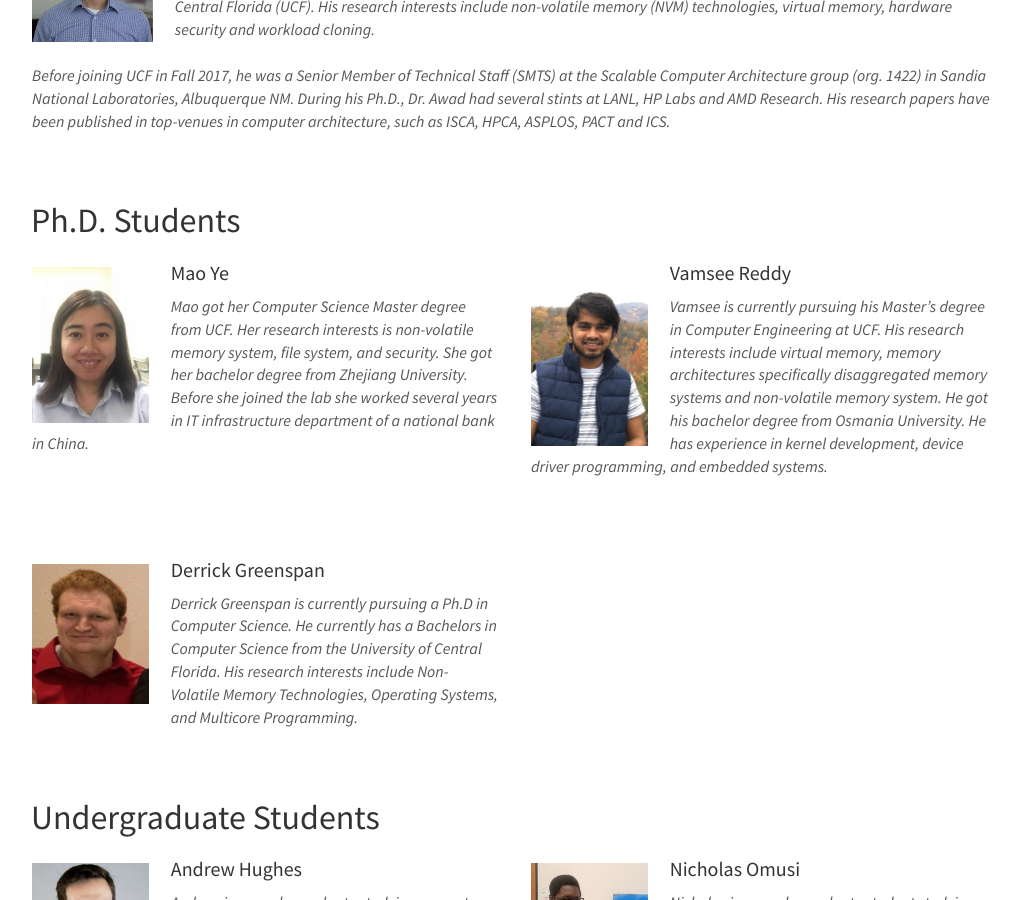
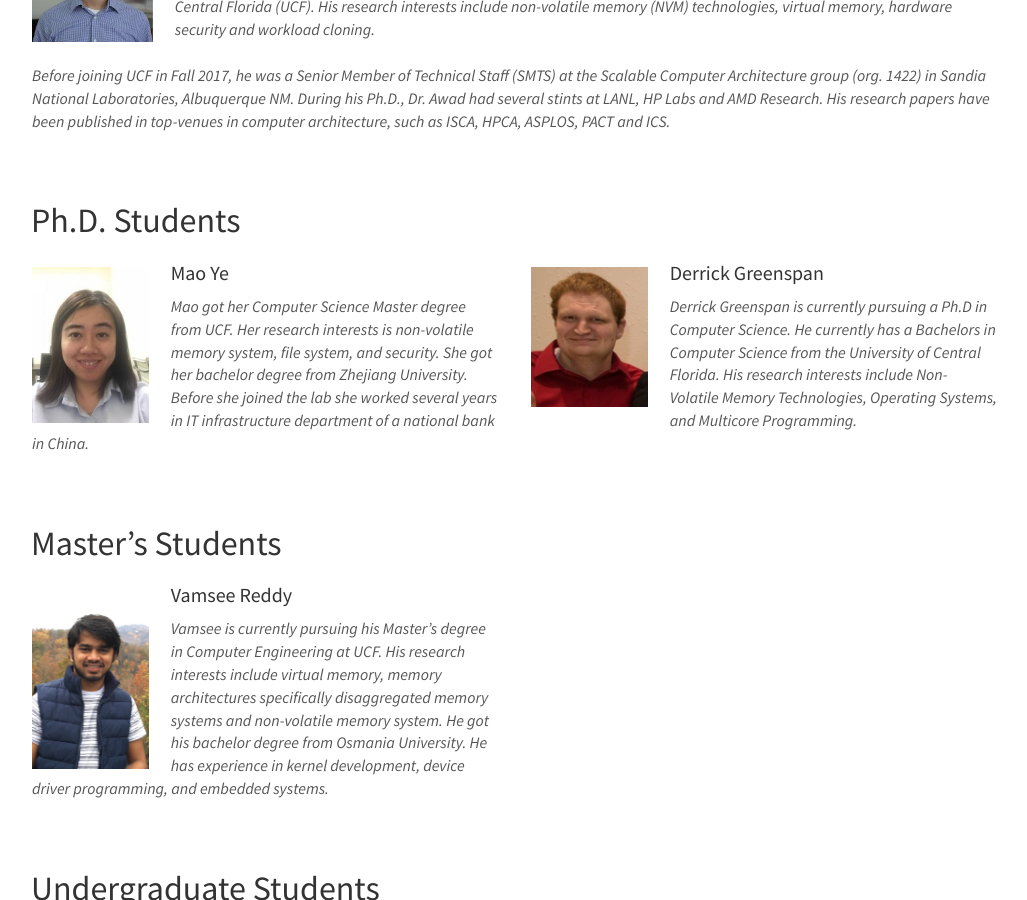
Before and after one commit to sacagroup/sacagroup.github.io, a Jekyll site: the page built from _pages/team.md, in a window 1280 px wide and 900 px high, scrolled down 488 px. Shown: the whole window, without its empty margins (125-1152 px from the left). Built offline with Jekyll 4.4.1, drawn with Linux system fonts in a browser that asks for light colours; nearby versions of some CDN libraries.

Commit message:
Tutorial of adding masters students yml file, and integrating it in the members layout. More detailed information in the readme

```diff
--- /dev/null
+++ b/_data/masterstudents.yml
@@ -0,0 +1,3 @@
+- name: Vamsee Reddy
+  photo: vamsee.jpg
+  info: Vamsee is currently pursuing his Master's degree in Computer Engineering at UCF. His research interests include virtual memory, memory architectures specifically disaggregated memory systems and non-volatile memory system. He got his bachelor degree from Osmania University.  He has experience in kernel development, device driver programming, and embedded systems.
--- a/_data/phdstudents.yml
+++ b/_data/phdstudents.yml
@@ -2,10 +2,6 @@
   photo: mye.jpg
   info: Mao got her Computer Science Master degree from UCF. Her research interests is non-volatile memory system, file system, and security. She got her bachelor degree from Zhejiang University.  Before she joined the lab she worked several years in IT infrastructure department of a national bank in China.
 
-- name: Vamsee Reddy
-  photo: vamsee.jpg
-  info: Vamsee is currently pursuing his Master's degree in Computer Engineering at UCF. His research interests include virtual memory, memory architectures specifically disaggregated memory systems and non-volatile memory system. He got his bachelor degree from Osmania University.  He has experience in kernel development, device driver programming, and embedded systems.
-
 - name: Derrick Greenspan
   photo: dgreenspan.jpg
   info: Derrick Greenspan is currently pursuing a Ph.D in Computer Science. He currently has a Bachelors in Computer Science from the University of Central Florida. His research interests include Non-  Volatile Memory Technologies, Operating Systems, and Multicore Programming.
--- a/_pages/team.md
+++ b/_pages/team.md
@@ -140,10 +140,68 @@ permalink: /members/
 {% endif %}
 
 
-<!--## Undergrad Students
+## Master's Students
+{% assign number_printed = 0 %}
+{% for member in site.data.masterstudents %}
 
+{% assign even_odd = number_printed | modulo: 2 %}
 
--->
+{% if even_odd == 0 %}
+<div class="row">
+{% endif %}
+
+<div class="col-sm-6 clearfix">
+  <img src="{{ site.url }}{{ site.baseurl }}/images/teampic/{{ member.photo }}" class="img-responsive" width="25%" style="float: left" />
+  <h4>{{ member.name }}</h4>
+  <i>{{ member.info }}</i>
+  <ul style="overflow: hidden">
+
+  {% if member.number_educ == 1 %}
+  <li> {{ member.education1 }} </li>
+  {% endif %}
+
+  {% if member.number_educ == 2 %}
+  <li> {{ member.education1 }} </li>
+  <li> {{ member.education2 }} </li>
+  {% endif %}
+
+  {% if member.number_educ == 3 %}
+  <li> {{ member.education1 }} </li>
+  <li> {{ member.education2 }} </li>
+  <li> {{ member.education3 }} </li>
+  {% endif %}
+
+  {% if member.number_educ == 4 %}
+  <li> {{ member.education1 }} </li>
+  <li> {{ member.education2 }} </li>
+  <li> {{ member.education3 }} </li>
+  <li> {{ member.education4 }} </li>
+  {% endif %}
+
+  {% if member.number_educ == 5 %}
+  <li> {{ member.education1 }} </li>
+  <li> {{ member.education2 }} </li>
+  <li> {{ member.education3 }} </li>
+  <li> {{ member.education4 }} </li>
+  <li> {{ member.education5 }} </li>
+  {% endif %}
+
+  </ul>
+</div>
+
+{% assign number_printed = number_printed | plus: 1 %}
+
+{% if even_odd == 1 %}
+</div>
+{% endif %}
+
+{% endfor %}
+
+{% assign even_odd = number_printed | modulo: 2 %}
+{% if even_odd == 1 %}
+</div>
+{% endif %}
+
 
 ## Undergraduate Students
 {% assign number_printed = 0 %}
```
Also changed, not shown: README.md (+10 -0 lines).
